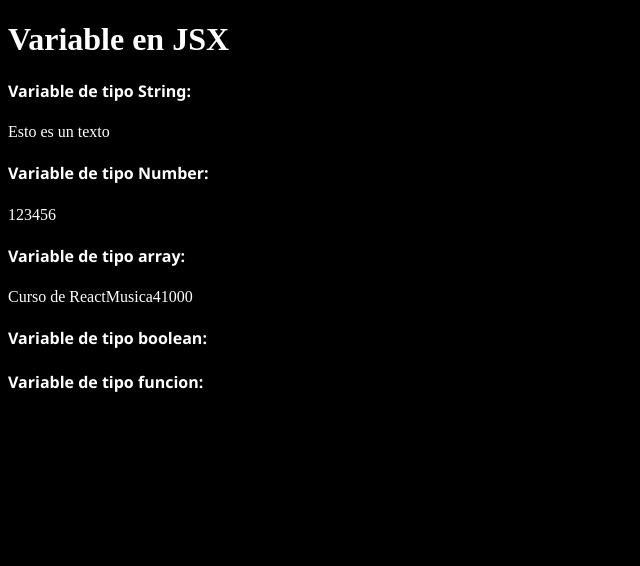
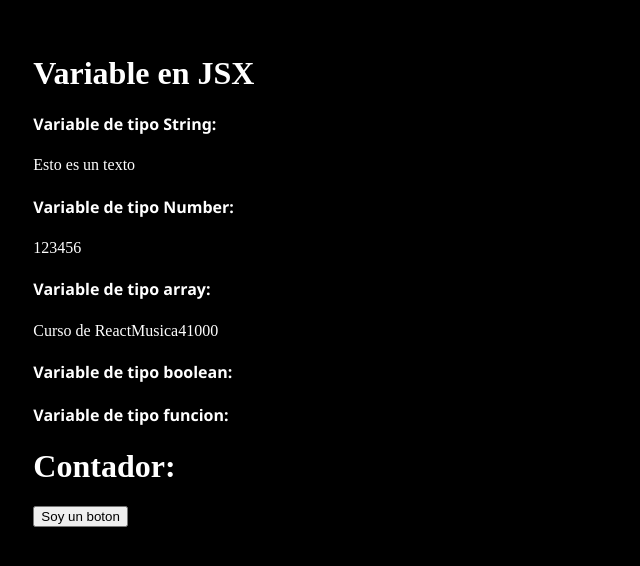
Before and after one commit to malessan4/curso-tutorial-react, a React (Vite) app: page / in a window 1280 px wide. Shown: the top 566 px of the page, without its empty margins (0-640 px from the left). Built offline with nearby package versions, Linux system fonts and the light colour scheme.

Commit message:
Funciones con onClic

```diff
--- /dev/null
+++ b/src/ContadorApp.jsx
@@ -0,0 +1,21 @@
+import React from 'react'
+
+/*
+const Button = () => {
+    return (
+        <button>Soy un boton</button>
+    )
+
+}
+*/
+
+export const ContadorApp = () => {
+    return (
+        <>
+        <h1>Contador:</h1>
+            <button onClick={ function(event) {console.log(event)}}>
+                Soy un boton
+            </button>
+        </>
+    )
+}
--- a/src/main.jsx
+++ b/src/main.jsx
@@ -2,6 +2,7 @@ import { StrictMode } from 'react'
 import { createRoot } from 'react-dom/client'
 import {PrimerComponente} from './PrimerComponente'
 import './styles.css'
+import { ContadorApp } from './ContadorApp'
 // Cuando el css es en el body de toda la app es en el main.jsx
 // Lo ideal tambien seria que estuviera todos los estilos en una carpeta y ahi seria
 // './styles/styles.css
@@ -9,5 +10,6 @@ import './styles.css'
 createRoot(document.getElementById('root')).render(
   <StrictMode>
     <PrimerComponente />
+    <ContadorApp />
   </StrictMode>,
 )
--- a/src/styles.css
+++ b/src/styles.css
@@ -1,4 +1,5 @@
 body, html {
     background-color: black;
     color: white;
+    padding: 1%;
 }
```
